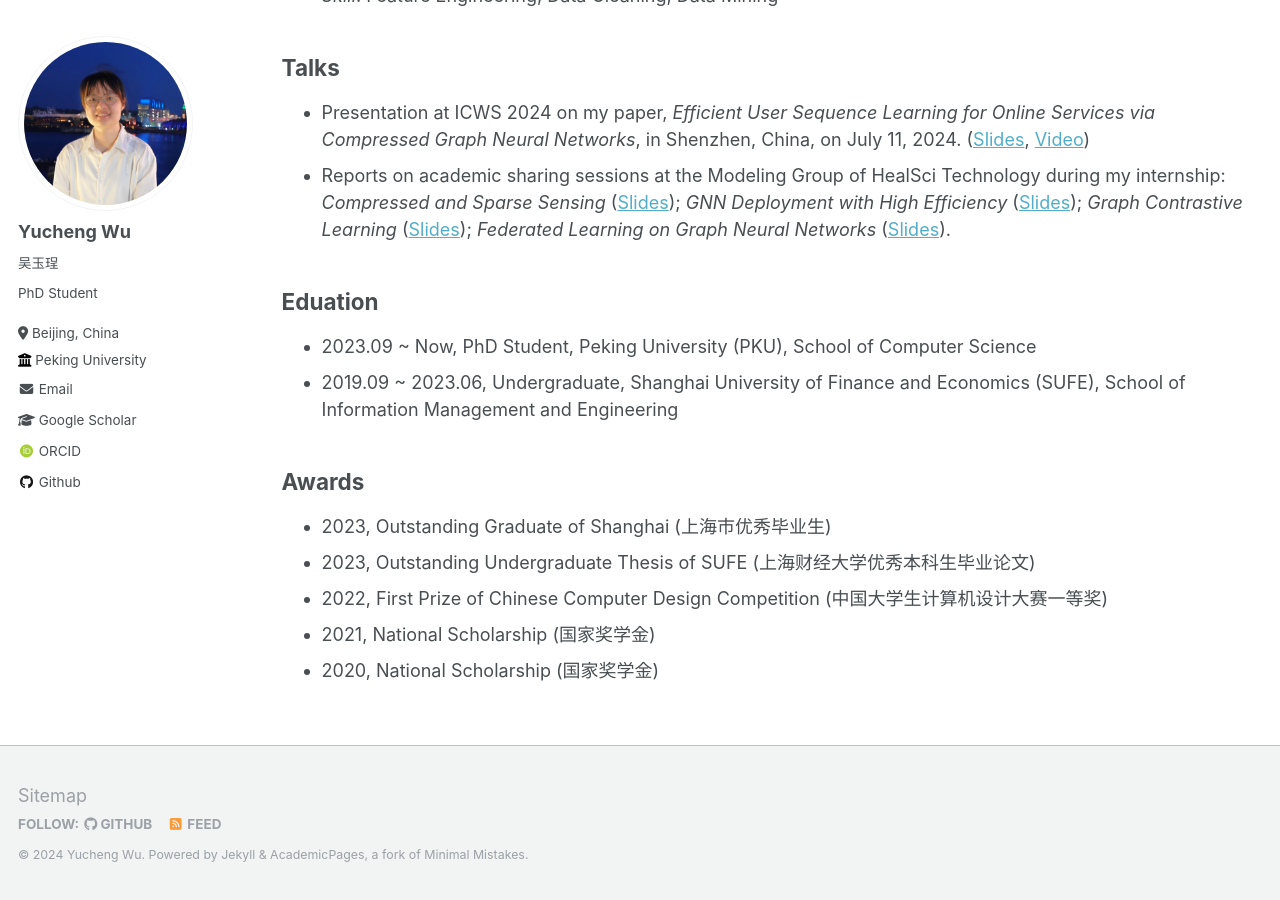
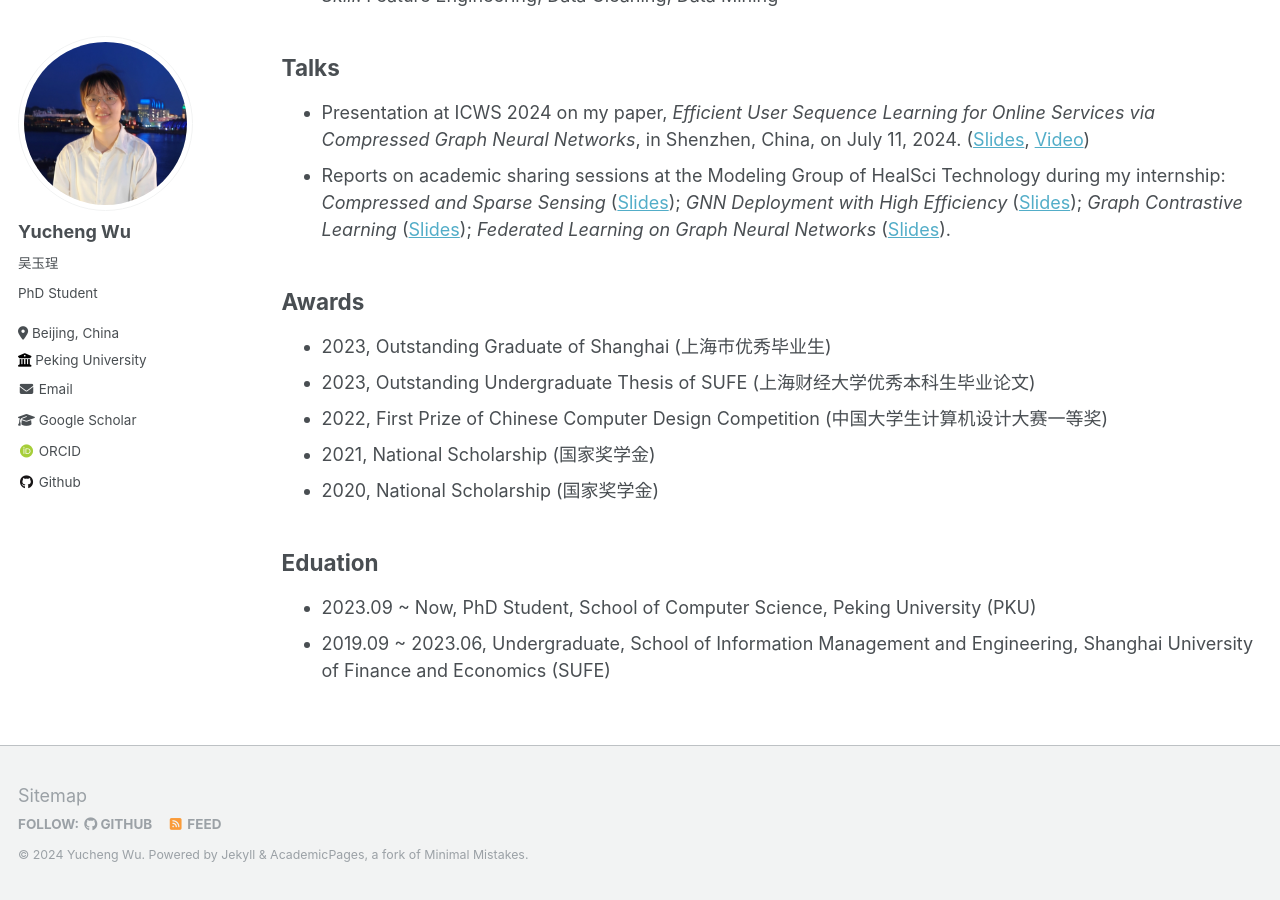
Before and after one commit to wuyucheng2002/wuyucheng2002.github.io, a Jekyll site: the page built from _pages/experience.md, in a window 1280 px wide and 900 px high, scrolled down 605 px. Built offline with Jekyll 4.4.1, drawn with Linux system fonts in a browser that asks for light colours; some web fonts are replaced; part of the change alters nothing that is shown.

```diff
--- a/_pages/experience.md
+++ b/_pages/experience.md
@@ -25,11 +25,6 @@ author_profile: true
 * Presentation at ICWS 2024 on my paper, *Efficient User Sequence Learning for Online Services via Compressed Graph Neural Networks*, in Shenzhen, China, on July 11, 2024. (<a href="https://wuyucheng2002.github.io/files/ICWS_ECSeq.pdf" target="_blank">Slides</a>, <a href="https://www.bilibili.com/video/BV1vpateCEzc" target="_blank">Video</a>)
 * Reports on academic sharing sessions at the Modeling Group of HealSci Technology during my internship: *Compressed and Sparse Sensing* (<a href="https://wuyucheng2002.github.io/files/20240524_sparse_sensing.pdf" target="_blank">Slides</a>); *GNN Deployment with High Efficiency* (<a href="https://wuyucheng2002.github.io/files/20240412_GNN_Deployment.pdf" target="_blank">Slides</a>); *Graph Contrastive Learning* (<a href="https://wuyucheng2002.github.io/files/20240126_GCL.pdf" target="_blank">Slides</a>); *Federated Learning on Graph Neural Networks* (<a href="https://wuyucheng2002.github.io/files/20231201_FL_GNN.pdf" target="_blank">Slides</a>).
 
-## Eduation
-
-* 2023.09 ~ Now, PhD Student, Peking University (PKU), School of Computer Science
-* 2019.09 ~ 2023.06, Undergraduate, Shanghai University of Finance and Economics (SUFE), School of Information Management and Engineering
-
 ## Awards
 
 * 2023, Outstanding Graduate of Shanghai (上海市优秀毕业生)
@@ -37,3 +32,8 @@ author_profile: true
 * 2022, First Prize of Chinese Computer Design Competition (中国大学生计算机设计大赛一等奖)
 * 2021, National Scholarship (国家奖学金)
 * 2020, National Scholarship (国家奖学金)
+
+## Eduation
+
+* 2023.09 ~ Now, PhD Student, School of Computer Science, Peking University (PKU)
+* 2019.09 ~ 2023.06, Undergraduate, School of Information Management and Engineering, Shanghai University of Finance and Economics (SUFE)
```
